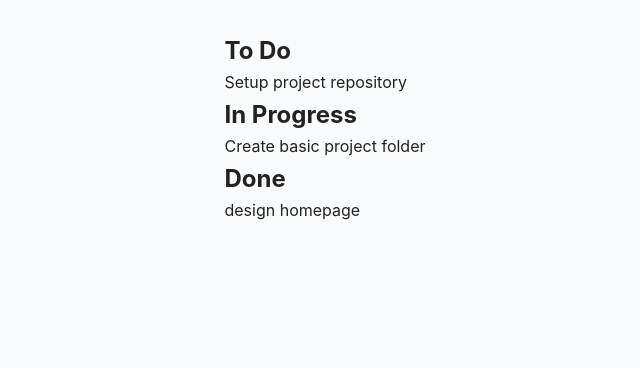
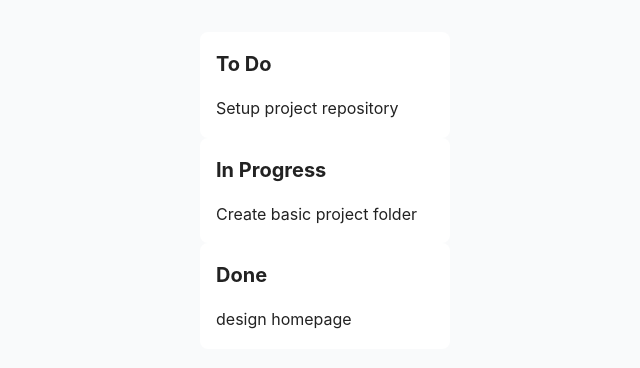
Before and after one commit to lu-alvz-dev/management-app, a React (Vite) app: page / in a window 1280 px wide. Shown: the top 368 px of the page, without its empty margins (315-955 px from the left). Built offline with nearby package versions, Linux system fonts and the light colour scheme.

Commit message:
import styles from Column.module .css inside Column.jsx

```diff
--- a/src/components/Column/Column.jsx
+++ b/src/components/Column/Column.jsx
@@ -1,10 +1,10 @@
 import TaskCard from "../TaskCard/TaskCard";
-import "./Column.module.css";
+import styles from "./Column.module.css";
 
 export default function Column({ title, tasks }) {
   return (
-    <div>
-      <h2>{title}</h2>
+    <div className={styles.column}>
+      <h2 className={styles.title}>{title}</h2>
       {tasks.length === 0 ? (
         <p>No tasks</p>
       ) : (
```
